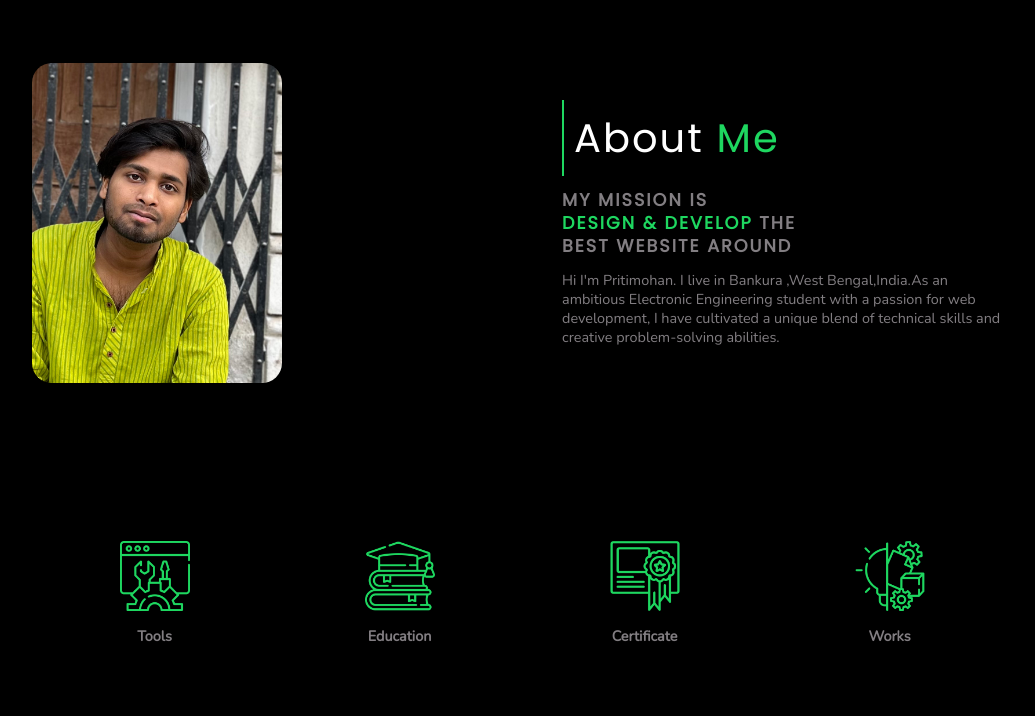
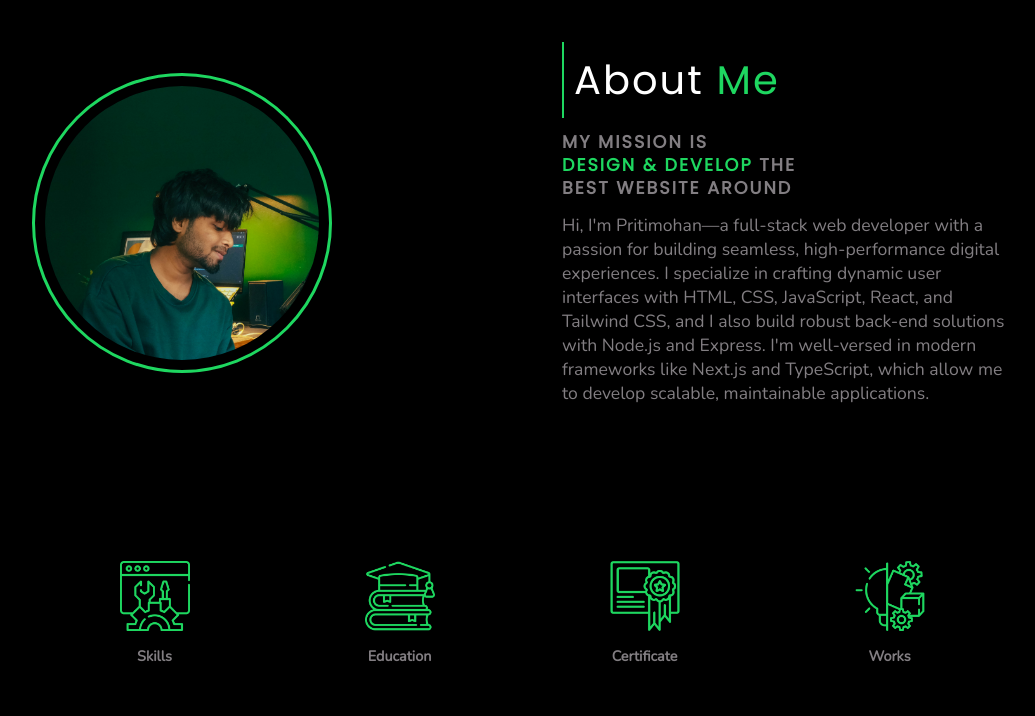
Before and after one commit to Pritimohan/-Portfolio-, a plain HTML site: page index.html in a window 1280 px wide. Shown: the part 901-1617 px from the top of the page, without its empty margins (118-1153 px from the left). Drawn offline with nearby package versions, Linux system fonts and the light colour scheme.

Commit message:
do some changes

```diff
--- a/css/tools.css
+++ b/css/skills.css
@@ -16,7 +16,7 @@
   --text-font: "Nunito", sans-serif;
   --footer-color: #0e0e0e;
 }
-span>.colour{
+span{
   color: var(--span-color);
 }
 section {
@@ -52,7 +52,7 @@ body {
 }
 .t_left > h2 {
   font-family: var(--heading--font);
-  font-size: 3.5rem;
+  font-size: 2.8rem;
   letter-spacing: 2px;
   border-left: var(--span-color) solid 2px;
   padding: 8px 15px;
--- a/css/style.css
+++ b/css/style.css
@@ -112,21 +112,26 @@ li :hover {
 }
 .imgBox {
   overflow: hidden;
-  width: 250px;
-  height: 320px;
-  border-radius: 20px;
+  width: 300px;
+  height: 300px;
+  border-radius:50%;
+  border: var(--span-color) solid 3px;
+  padding: 10px;
+
 }
 .imgBox > img {
   width: 100%;
   height: 100%;
+  border-radius: 50%;
   object-fit: cover;
   object-position: center;
   transition: all 0.2s ease-in-out 0s;
+
 }
-.imgBox > img:hover {
+/* .imgBox > img:hover {
   width: 300px;
-  height: 350px;
-}
+  height: 300px;
+} */
 
 .a_left {
   color: var(--heading-color);
@@ -152,8 +157,8 @@ li :hover {
 .a_left > .p2 {
   color: var(--text-color);
   font-family: var(--text-font);
-  line-height: 19px;
-  font-size: 0.9rem;
+  /* line-height: 19px; */
+  font-size: 1.1rem;
   /* text-align: justify; */
 }
 /* <----------------------------- contener ------------------------------> */
@@ -163,7 +168,7 @@ li :hover {
   justify-content: space-around;
   align-items: center;
   height: 25vh;
-  margin-top: 50px;
+  margin-top: 70px;
 }
 .icon {
   width: 70px;
--- a/index.html
+++ b/index.html
@@ -58,7 +58,7 @@
       <div class="about">
         <div class="a_right">
           <div class="imgBox">
-            <img class="photo" src="img/ProfilePhoto.jpg" alt="photo" width="400px" />
+            <img class="photo" src="img/profilePhoto2.jpg" alt="photo" width="400px" />
           </div>
         </div>
         <div class="a_left">
@@ -69,18 +69,15 @@
             BEST WEBSITE AROUND
           </p>
           <p class="p2">
-            Hi I'm Pritimohan. I live in Bankura ,West Bengal,India.As an
-            ambitious Electronic Engineering student with a passion for web
-            development, I have cultivated a unique blend of technical skills
-            and creative problem-solving abilities.
+            Hi, I'm Pritimohan—a full-stack web developer with a passion for building seamless, high-performance digital experiences. I specialize in crafting dynamic user interfaces with HTML, CSS, JavaScript, React, and Tailwind CSS, and I also build robust back-end solutions with Node.js and Express. I'm well-versed in modern frameworks like Next.js and TypeScript, which allow me to develop scalable, maintainable applications.
           </p>
         </div>
       </div>
       <!----------- contenar -------------->
       <div class="a_contener">
         <div class="a_box">
-          <a href="tool.html" target="_blank"><img src="img/tools.png" alt="logo" class="icon" /></a>
-          <h5>Tools</h5>
+          <a href="skills.html" target="_blank"><img src="img/tools.png" alt="logo" class="icon" /></a>
+          <h5>Skills</h5>
         </div>
         <div class="a_box">
           <a href="education.html" target="_blank">
```
Also changed, not shown: skills.html (renamed from tool.html, +4 -3 lines), img/icons8-postgresql-480.png (added), img/profilePhoto2.jpg (added).
